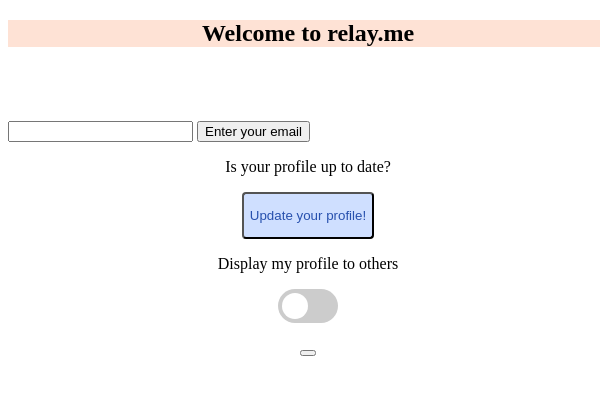
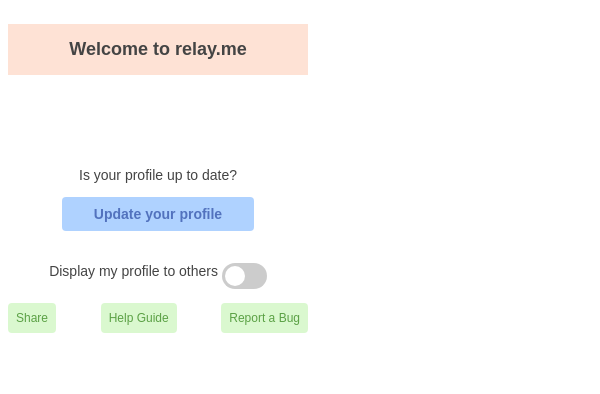
Before and after one commit to nadiaenh/relay.me, a browser extension: page popup.html in a window 400 px wide. Shown: the whole page, 600 px wide, since content can reach past the window. Drawn offline with Linux system fonts and the light colour scheme.

Commit message:
Edited popup.html and styles.css

```diff
--- a/popup.html
+++ b/popup.html
@@ -10,7 +10,7 @@
         <!-- TODO: Change background colour of header, include <div>?-->
 
         <div class = "header">
-            <h2>Welcome to relay.me</h2>
+            <h4>Welcome to relay.me</h4>
 
         </div>
 
@@ -18,31 +18,31 @@
         <br>
         <br>
         <br>
-        <div id="data"></div>
-        <input type="text" id="text"></input>
-        <button id="set">Enter your email</button>
-        <script src="popup.js"></script>
+
+        <!-- "Update Profile" section-->
         <div class="profile">
-
-            <!-- "Update Profile" section-->
-
             <p>Is your profile up to date?</p>
             <button class="update" id="updateProfile">
-                <p>Update your profile!</p>
+                <b>Update your profile</b>
             </button>
+        </div>
+        <br>
 
-            <!-- "Toggle Profile" section -->
-            <p>Display my profile to others<p>
-            <label for="displayProfile" class="switch">
+        <!-- "Toggle Profile" section -->
+        <div class ="toggle">
+            <p>Display my profile to others <label for="displayProfile" class="switch">
                 <input type="checkbox" id="displayProfile" name="displayProfile" >
                 <span class="slider"></span>
             </label>
+            </p>
         </div>
 
+        <!-- "Extras" section -->
         <div class="footer">
+            <button class="extra" id="share">Share</button>
+            <button class="extra" id="help">Help Guide</button>
+            <button class="extra" id="bug">Report a Bug</button>
+        </div>
 
-            <button class="extra"></button>
-
-        </div>
     </body>
 </html>
--- a/styles.css
+++ b/styles.css
@@ -1,36 +1,53 @@
-/* style.css*/
+p {
+    font-family: Arial, sans-serif;
+    font-size: 14px;
+    color: #444444;
+}
+
+h4 {
+    font-family: Arial, sans-serif;
+    font-size: 18px;
+    padding-top: 15px;
+    padding-bottom: 15px;
+    color: #444444;
+}
+
+div {
+    text-align: center;
+    width: 300px;
+}
+
 .header {
     background-color: #FEE2D5;
-    text-align: center;
-    width: 600px;
-}
-
-.profile {
-    text-align: center;
-    width: 600px;
 }
 
 .footer {
-    text-align: center;
-    width: 600px;
+    display: flex;
+    justify-content: space-between;
 }
 
 .update {
-    background-color: #cfdfff;
     border-radius: 4px;
+    background-color: #9cc7ff;
+    border: none;
     color: #2750AE;
     text-align: center;
+    font-size: 14px;
+    padding: 9px 32px;
+    opacity: 0.8;
+    transition: 0.3s;
+    cursor: pointer;
 }
 
-.container {
-    text-align: center;
+.update:hover {
+    opacity: 1;
 }
 
 .switch {
     position: relative;
     display: inline-block;
-    width: 60px;
-    height: 34px;
+    width: 45px;
+    height: 26px;
 }
 
 .switch input {
@@ -49,16 +66,16 @@
     background-color: #ccc;
     -webkit-transition: .4s;
     transition: .4s;
-    border-radius: 34px;
+    border-radius: 26px;
 }
 
 .slider:before {
     position: absolute;
     content: "";
-    height: 26px;
-    width: 26px;
-    left: 4px;
-    bottom: 4px;
+    height: 20px;
+    width: 20px;
+    left: 3px;
+    bottom: 3px;
     background-color: white;
     -webkit-transition: .4s;
     transition: .4s;
@@ -66,15 +83,32 @@
 }
 
 input:checked + .slider {
-    background-color: #20c933;
+    background-color: #93e088; /*greenLight1*/
 }
 
 input:focus + .slider {
-    box-shadow: 0 0 1px #20c933;
+    box-shadow: 0 0 1px #93e088; /*greenLight1*/
 }
 
 input:checked + .slider:before {
-    -webkit-transform: translateX(26px);
-    -ms-transform: translateX(26px);
-    transform: translateX(26px);
+    -webkit-transform: translateX(20px);
+    -ms-transform: translateX(20px);
+    transform: translateX(20px);
 }
+
+.extra {
+    border-radius: 4px;
+    background-color: #d1f7c4; /*greenLight2*/
+    border: none;
+    color: #338a17; /*greenDark1*/
+    text-align: center;
+    font-size: 12px;
+    padding: 8px 8px;
+    opacity: 0.8;
+    transition: 0.3s;
+    cursor: pointer;
+}
+
+.extra:hover {
+    opacity: 1;
+}
```
